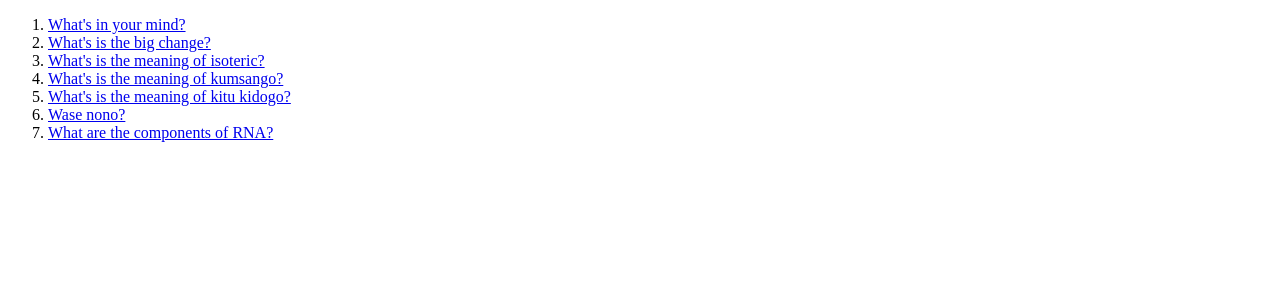
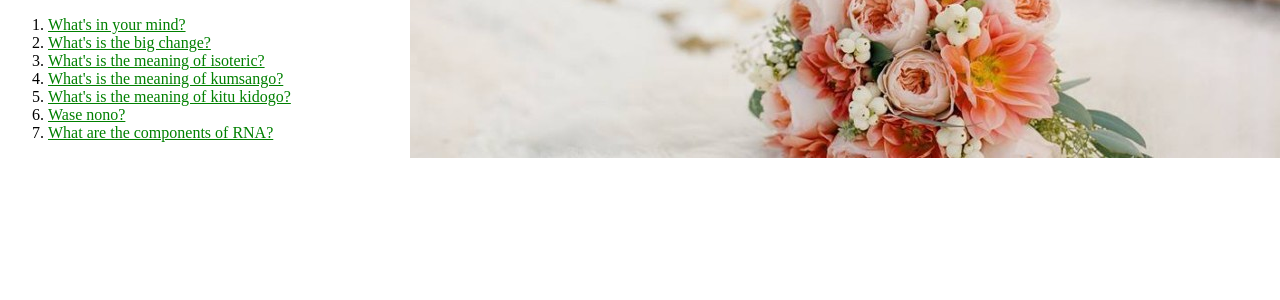
Before and after one commit to bikokwa/pollsite, a Django app: page /polls/ in a window 1280 px wide. Shown: the top 300 px of the page. Run offline with Django 3.2, Linux system fonts and the light colour scheme; data comes from the database, SQL or seed files in the repository.

Commit message:
Changes as of 21/02/2018

```diff
--- /dev/null
+++ b/polls/static/polls/style.css
@@ -0,0 +1,7 @@
+li a {
+color:green;
+}
+
+body {
+background: white url("images/flower.jpg") no-repeat right bottom;
+}
--- a/polls/templates/polls/index.html
+++ b/polls/templates/polls/index.html
@@ -3,6 +3,8 @@
 <head>
     <meta charset="UTF-8">
     <title>Index Page</title>
+    {% load static %}
+    <link rel="stylesheet" type="text/css" href="{% static 'polls/style.css' %}"/>
 </head>
 <body>
 {% if latest_question_list %}
```
Also changed, not shown: polls/static/polls/images/cam.png (added), polls/static/polls/images/flower.jpg (added).
